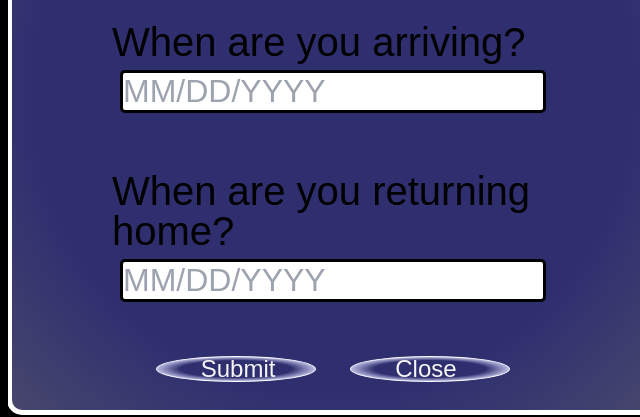
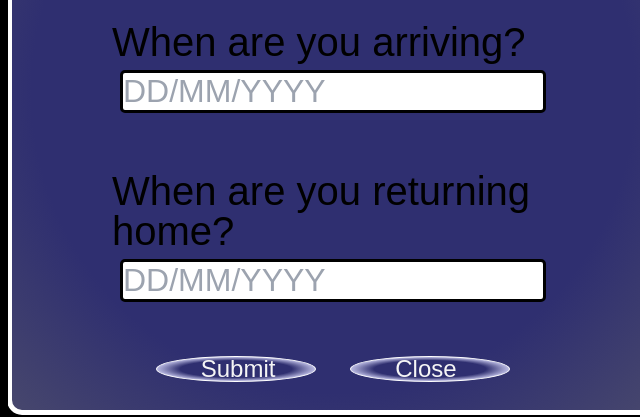
Before and after one commit to harrisqwillis/Trip-Planner, a website: page index.html in a window 1280 px wide. Shown: the part 1184-1601 px from the top of the page, 307-947 px from the left. Drawn offline with Linux system fonts and the light colour scheme.

Commit message:
change date enter format back to dd/mm/yyyy

```diff
--- a/index.html
+++ b/index.html
@@ -26,8 +26,8 @@
         <form id="ex1" class="modal">
             <p class="form flex-center flex-column">
                 <label class="label">Where are you going?<input class="input city" type="text" placeholder="City"></label>
-                <label class="label">When are you arriving?<input class="input tripStart" type="text" placeholder="MM/DD/YYYY"></label>
-                <label class="label">When are you returning home?<input class="input tripEnd" type="text" placeholder="MM/DD/YYYY"></label>
+                <label class="label">When are you arriving?<input class="input tripStart" type="text" placeholder="DD/MM/YYYY"></label>
+                <label class="label">When are you returning home?<input class="input tripEnd" type="text" placeholder="DD/MM/YYYY"></label>
                 <ul class="btnalign">
                 <li><button class="submit-button formSubmit" onclick="setValues()"><a class="relative" href="./advisor.html">Submit</a></button></li>
                 <li><button class="submit-button"><a class="relative" href="#" rel="modal:close">Close</a></button></li>
```
